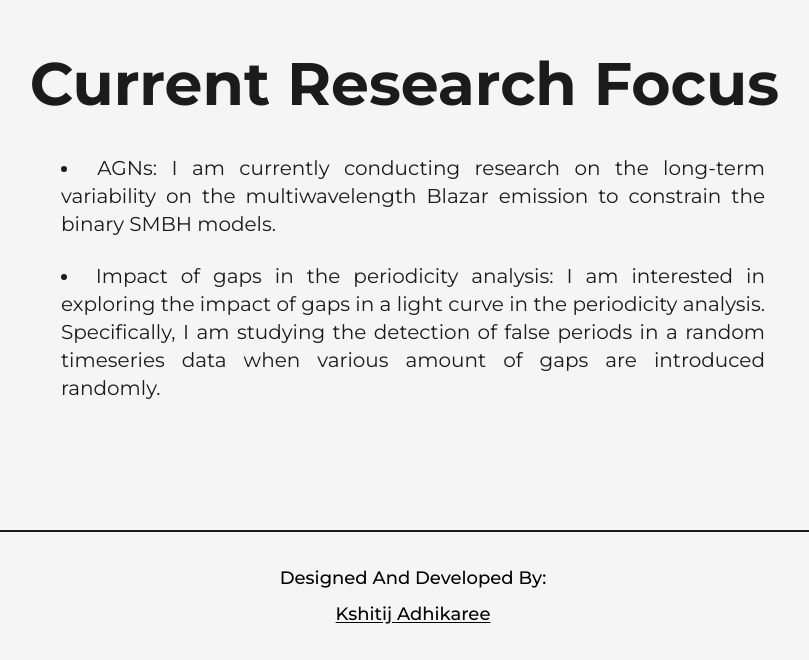
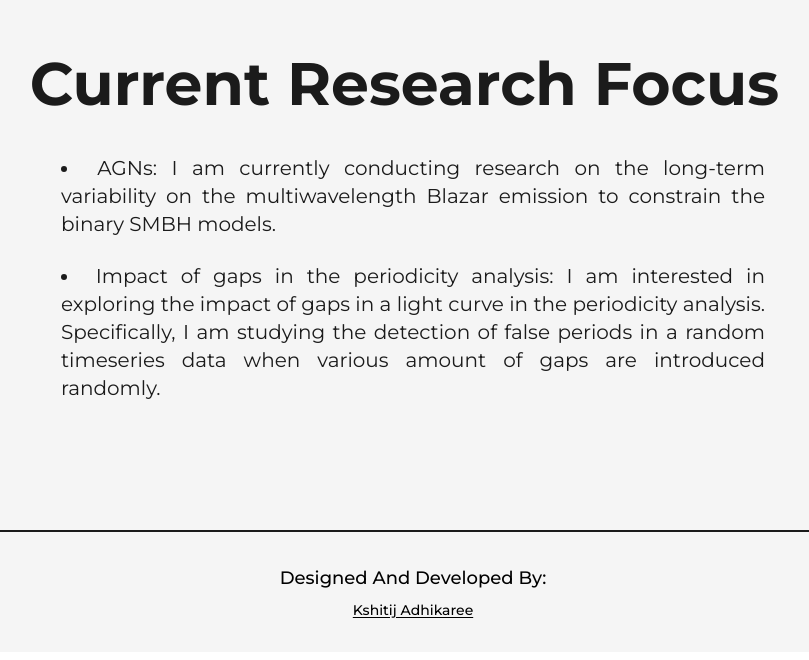
Before and after one commit to KshitijAdhikaree/sagar-portfolio, a Next.js app: page / in a window 1280 px wide. Shown: the part 1434-2094 px from the top of the page, without its empty margins (227-1036 px from the left). Built offline with nearby package versions, Linux system fonts and the light colour scheme.

Commit message:
Update Footer.js

```diff
--- a/src/components/Footer.js
+++ b/src/components/Footer.js
@@ -11,7 +11,7 @@ const Footer = () => {
 
         <Link
           href='https://kshitijadhikaree.com.np'
-          className='underline underline-offset-2 lg:py-3 mt-2'
+          className='underline underline-offset-2 lg:py-3 mt-2 text-sm'
           target={'_blank'}
         >
           Kshitij Adhikaree
```
